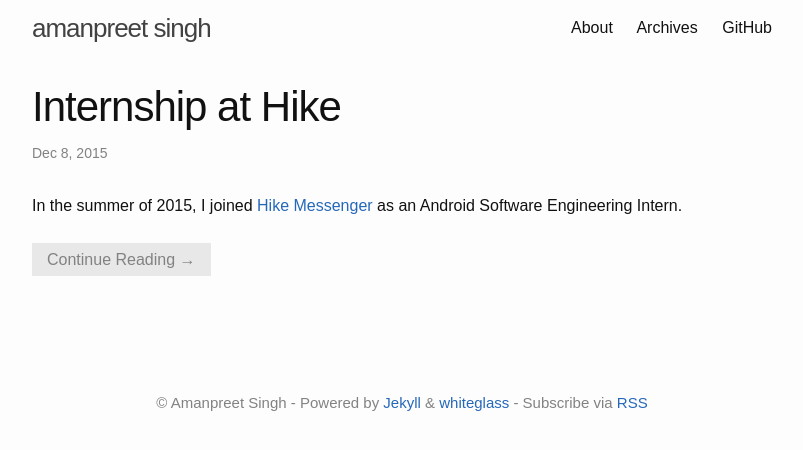
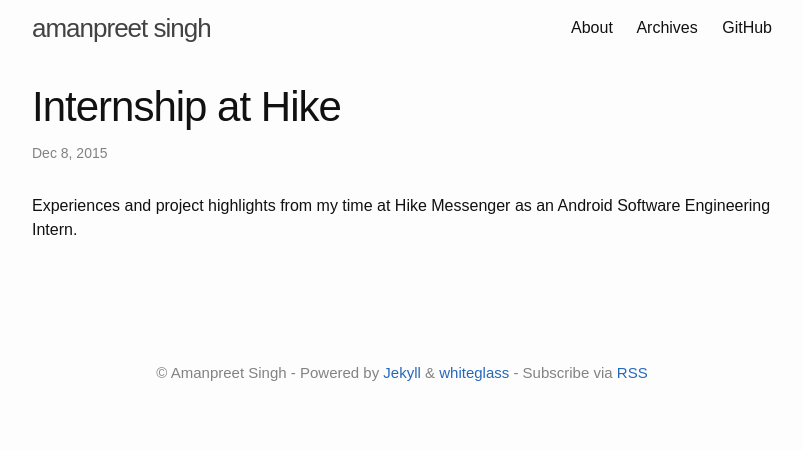
Before and after one commit to amanps/amanps.github.io, a Jekyll site: the page built from index.html, in a window 1280 px wide. Shown: the top 450 px of the page, without its empty margins (238-1041 px from the left). Built offline with Jekyll 4.4.1, drawn with Linux system fonts in a browser that asks for light colours; the list of posts is cut into pages by our own code.

Commit message:
Added description and excerpt

```diff
--- a/_posts/2015-12-08-hike.md
+++ b/_posts/2015-12-08-hike.md
@@ -1,14 +1,14 @@
 ---
 layout: post
 title: Internship at Hike
+description: Android Internship at Hike Messenger
+excerpt: Experiences and project highlights from my time at Hike Messenger as an Android Software Engineering Intern.
 ---
-In the summer of 2015, I joined [Hike Messenger](https://hike.in/) as an Android Software Engineering Intern.<READON>
-
 <p align="center">
 <img src="/images/HikeLogo.png" width="256"><br>
 </p>
 
-Hike is India’s leading messaging application with over 70 million users. Hike was built with the powerful idea of "Bringing India Online", with several features and optimizations aimed directly at the Indian mobile market: low-end mobile devices, slow internet speeds and overall unfamiliarity with the internet.
+In the summer of 2015, I joined [Hike Messenger](https://hike.in/) as an Android Software Engineering Intern. Hike is India’s leading messaging application with over 70 million users. Hike was built with the powerful idea of "Bringing India Online", with several features and optimizations aimed directly at the Indian mobile market: low-end mobile devices, slow internet speeds and overall unfamiliarity with the internet.
 
 Hike is much more than a messaging application. It hosts several little “microapps” like News, Games and Live Cricket Scores. The idea behind these lightweight microapps was to provide useful services to users right from within the Hike app, so they don’t have to download individual apps, most of which are in excess of 10-15 mb each. Low end devices don’t do well with a ton of apps installed and have very little memory to begin with. Understandably, microapps were a big hit among Hike users and got a ton of engagement.
 
```
